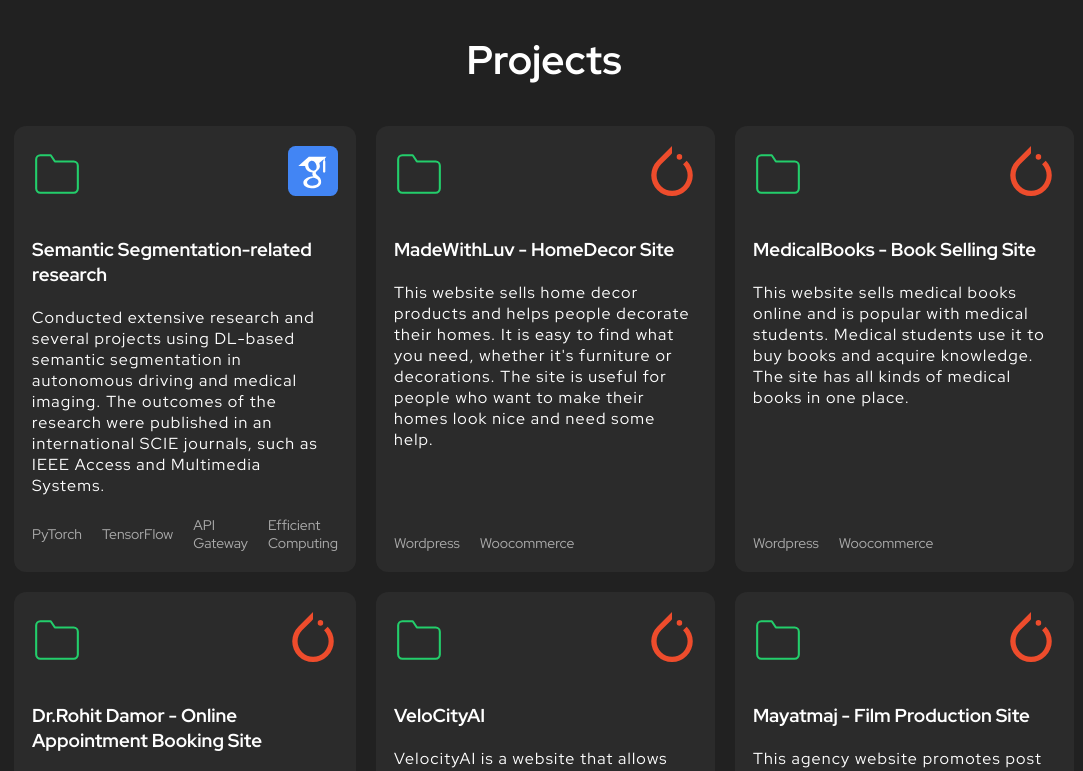
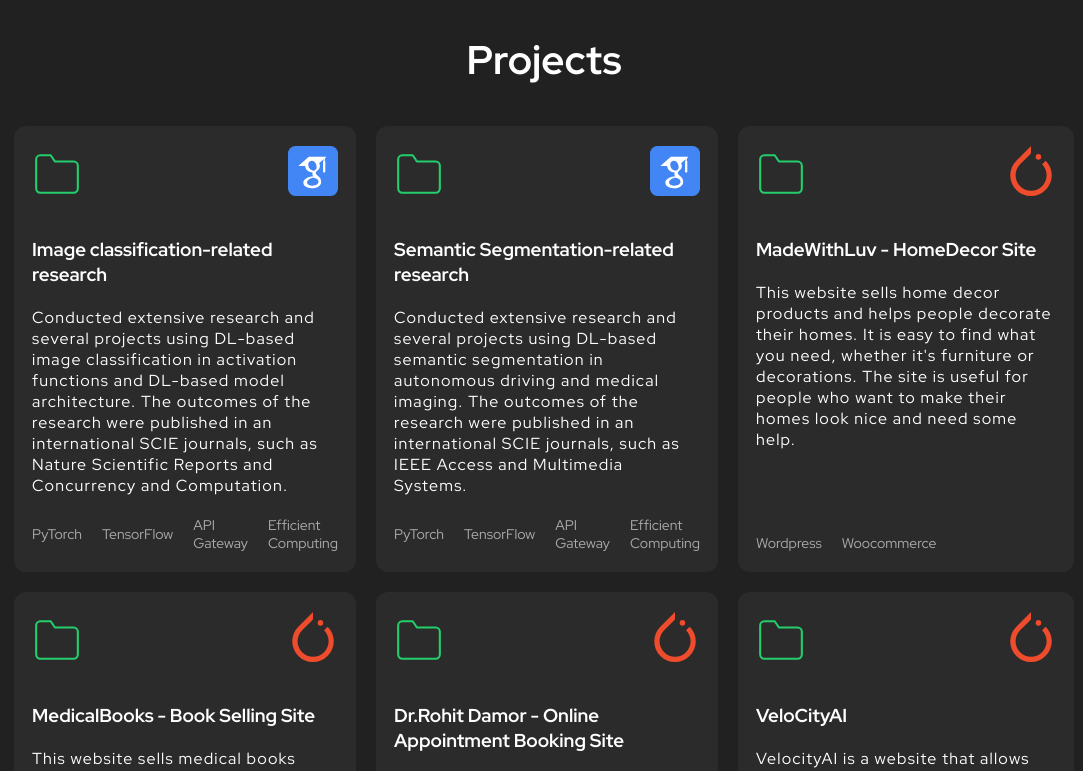
Before and after one commit to bekhzod-olimov/portfolio, a React (Create React App) app: page / in a window 1280 px wide. Shown: the part 1120-1891 px from the top of the page, without its empty margins (96-1179 px from the left). Built offline with nearby package versions, Linux system fonts and the light colour scheme.

Commit message:
projects

```diff
--- a/src/components/Project/Project.tsx
+++ b/src/components/Project/Project.tsx
@@ -11,6 +11,25 @@ export function Project() {
     <Container id="project">
       <h2>Projects</h2>
       <div className="projects">
+        <ScrollAnimation animateIn="flipInX">
+          <div className="project">
+            <header>
+              <svg width="50" xmlns="http://www.w3.org/2000/svg" role="img" viewBox="0 0 24 24" fill="none" stroke="#23ce6b" strokeWidth="1" strokeLinecap="round" strokeLinejoin="round"> <title>Folder</title> <path d="M22 19a2 2 0 0 1-2 2H4a2 2 0 0 1-2-2V5a2 2 0 0 1 2-2h5l2 3h9a2 2 0 0 1 2 2z"></path> </svg>
+              <div className="project-links">
+              <a href="https://onlinelibrary.wiley.com/doi/abs/10.1002/cpe.6143" target="_blank" rel="noreferrer">
+                  <img src={scholarIcon} alt="Visit site" /></a>
+                {/* <a href="https://link.springer.com/article/10.1007/s00530-020-00726-w" target="_blank" rel="noreferrer">
+                  <img src={externalLink} alt="Visit site" />
+                </a> </div> */}
+                </div>
+            </header>
+            <div className="body">
+              <h3>Image classification-related research</h3>
+              <p> Conducted extensive research and several projects using DL-based image classification in activation functions and DL-based model architecture. The outcomes of the research were published in an international SCIE journals, such as Nature Scientific Reports and Concurrency and Computation.  </p>
+            </div>
+            <footer> <ul className="tech-list"> <li>PyTorch</li> <li>TensorFlow</li> <li>API Gateway</li> <li>Efficient Computing</li> </ul> </footer>
+          </div>
+        </ScrollAnimation>
 
         <ScrollAnimation animateIn="flipInX">
           <div className="project">
```
